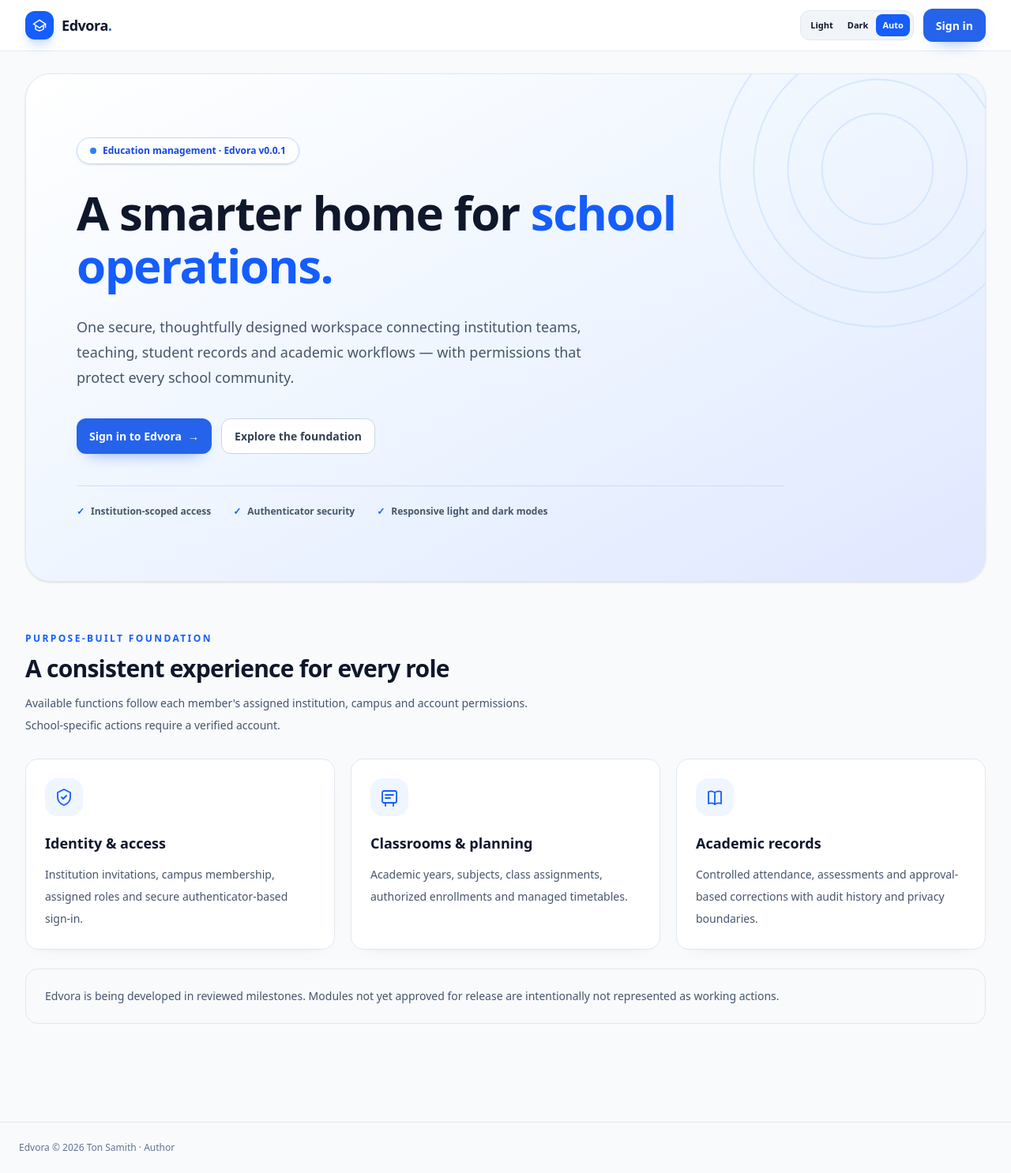
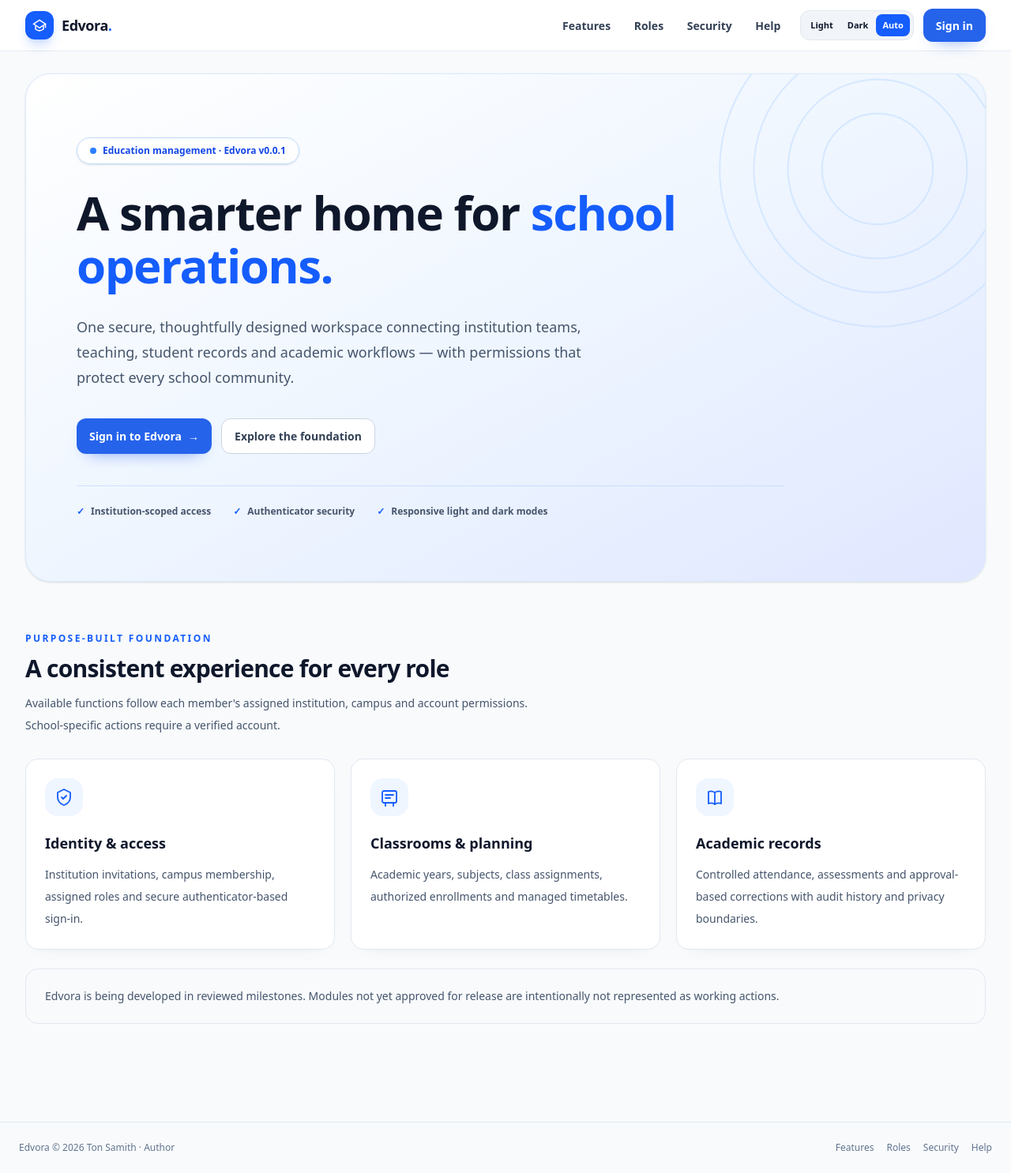
Before and after one commit to dombong2026/Edvora, a Laravel app: page / in a window 1280 px wide. Shown: the whole page at 79% size. Run offline with Laravel 12, Linux system fonts and the light colour scheme; style sheets or scripts are compiled from the project's sources; parts of the project's set-up code (start-up, migrations or seed data) failed here and were passed over.

Commit message:
feat(nav): connect every role to helpdesk, notice feed and public information pages

```diff
--- a/resources/views/components/nav-icon.blade.php
+++ b/resources/views/components/nav-icon.blade.php
@@ -43,6 +43,12 @@
     @case('operations')
         <rect x="5" y="4" width="15" height="18" rx="2"/><path d="M9 4V2h7v2M9 10h6m-6 5 2 2 4-4"/>
         @break
+    @case('announcements')
+        <rect x="4" y="5" width="16" height="15" rx="2"/><path d="M8 10h8M8 14h5M8 18h8M8 3h8"/>
+        @break
+    @case('helpdesk')
+        <path d="M4 12a8 8 0 0 1 16 0v5a2 2 0 0 1-2 2h-3v-7h5M4 12h5v7H6a2 2 0 0 1-2-2v-5ZM12 21h4"/>
+        @break
     @case('role')
         <rect x="4" y="3" width="16" height="18" rx="2"/><circle cx="12" cy="10" r="2"/><path d="M8 17a4 4 0 0 1 8 0"/>
         @break
--- a/resources/views/dashboard/platform.blade.php
+++ b/resources/views/dashboard/platform.blade.php
@@ -30,6 +30,7 @@
             <a href="{{ route('account.index') }}" class="edvora-list-link"><span>My profile and password</span><span aria-hidden="true">→</span></a>
             <a href="{{ route('mfa.setup') }}" class="edvora-list-link"><span>Authenticator security</span><span aria-hidden="true">→</span></a>
             <a href="{{ route('account.index') }}#activity-title" class="edvora-list-link"><span>My activity history</span><span aria-hidden="true">→</span></a>
+            <a href="{{ route('public.help') }}" class="edvora-list-link"><span>Help & platform information</span><span aria-hidden="true">→</span></a>
         </div>
     </section>
     <section class="edvora-surface p-6">
--- a/resources/views/dashboard/unassigned.blade.php
+++ b/resources/views/dashboard/unassigned.blade.php
@@ -5,5 +5,7 @@
     <p class="text-xs font-bold uppercase tracking-widest text-blue-600 dark:text-blue-400">Account access</p>
     <h1 class="mt-3 text-2xl font-bold">No active institution workspace</h1>
     <p class="mt-3 text-sm leading-7 text-slate-600 dark:text-slate-300">Your account has no active institution role assigned. Contact your institution administrator to confirm your membership and campus assignment.</p>
+    <a href="{{ route('account.index') }}" class="edvora-secondary mt-6">My account settings</a>
+    <a href="{{ route('public.help') }}" class="edvora-secondary mt-6 ml-2">Help & access information</a>
 </div>
 @endsection
--- a/resources/views/layouts/app.blade.php
+++ b/resources/views/layouts/app.blade.php
@@ -38,6 +38,12 @@
                 </a>
             </div>
             <div class="flex shrink-0 items-center gap-2 sm:gap-3">
+                <nav class="hidden items-center gap-1 xl:flex" aria-label="Public information">
+                    <a href="{{ route('public.features') }}" class="edvora-menu-item">Features</a>
+                    <a href="{{ route('public.roles') }}" class="edvora-menu-item">Roles</a>
+                    <a href="{{ route('public.security') }}" class="edvora-menu-item">Security</a>
+                    <a href="{{ route('public.help') }}" class="edvora-menu-item">Help</a>
+                </nav>
                 <fieldset class="flex items-center gap-0.5 rounded-xl border border-slate-200 bg-slate-100 p-1 text-[11px] font-semibold dark:border-slate-700 dark:bg-slate-900" aria-label="Appearance">
                     <legend class="sr-only">Appearance</legend>
                     <button type="button" data-theme-option="light" aria-pressed="false" class="rounded-lg px-2 py-1.5 hover:bg-slate-200 dark:hover:bg-slate-800">Light</button>
@@ -128,6 +134,13 @@
                                 </a>
                             @endforeach
                         @endif
+                        <p class="edvora-nav-heading pt-5">Communication</p>
+                        <a href="{{ route('announcements.index', $navInstitution) }}" class="edvora-nav-link {{ request()->routeIs('announcements.*') ? 'is-active' : '' }}">
+                            <span class="edvora-nav-glyph"><x-nav-icon name="announcements" /></span><span>Announcements</span>
+                        </a>
+                        <a href="{{ route('helpdesk.index', $navInstitution) }}" class="edvora-nav-link {{ request()->routeIs('helpdesk.*') ? 'is-active' : '' }}">
+                            <span class="edvora-nav-glyph"><x-nav-icon name="helpdesk" /></span><span>Support requests</span>
+                        </a>
                         <p class="edvora-nav-heading pt-5">Assigned roles</p>
                         @foreach($navRoles as $code)
                             @php $roleLabel = \App\Enums\AccountRole::tryFrom($code)?->label() ?? ucfirst($code); @endphp
@@ -148,7 +161,15 @@
         </main>
     </div>
     <footer class="mx-auto max-w-[1600px] border-t border-slate-200 px-6 py-6 text-xs text-slate-500 dark:border-slate-800 dark:text-slate-400">
-        Edvora © {{ date('Y') }} Ton Samith · <a class="hover:text-blue-600 dark:hover:text-blue-400" href="https://tonsamith.com" rel="noopener noreferrer">Author</a>
+        <div class="flex flex-wrap items-center justify-between gap-4">
+            <p>Edvora © {{ date('Y') }} Ton Samith · <a class="hover:text-blue-600 dark:hover:text-blue-400" href="https://tonsamith.com" rel="noopener noreferrer">Author</a></p>
+            <nav class="flex flex-wrap gap-x-4 gap-y-2" aria-label="Site footer">
+                <a href="{{ route('public.features') }}" class="hover:text-blue-600 dark:hover:text-blue-400">Features</a>
+                <a href="{{ route('public.roles') }}" class="hover:text-blue-600 dark:hover:text-blue-400">Roles</a>
+                <a href="{{ route('public.security') }}" class="hover:text-blue-600 dark:hover:text-blue-400">Security</a>
+                <a href="{{ route('public.help') }}" class="hover:text-blue-600 dark:hover:text-blue-400">Help</a>
+            </nav>
+        </div>
     </footer>
 </body>
 </html>
--- a/routes/web.php
+++ b/routes/web.php
@@ -20,6 +20,10 @@ use App\Http\Controllers\InstitutionAnnouncementController;
 use Illuminate\Support\Facades\Route;
 
 Route::get('/', fn () => view('welcome'))->name('home');
+Route::get('/features', fn () => view('public.features'))->name('public.features');
+Route::get('/roles', fn () => view('public.roles'))->name('public.roles');
+Route::get('/security', fn () => view('public.security'))->name('public.security');
+Route::get('/help', fn () => view('public.help'))->name('public.help');
 Route::get('/invites/{token}', [InstitutionInvitationController::class, 'show'])->middleware('throttle:30,1')->name('invitations.show');
 Route::post('/invites/{token}/accept', [InstitutionInvitationController::class, 'accept'])->middleware('throttle:5,1')->name('invitations.accept');
 
```
Also changed, not shown: app/Http/Controllers/DashboardController.php (+17 -0 lines), resources/views/dashboard/institution.blade.php (+22 -0 lines).
